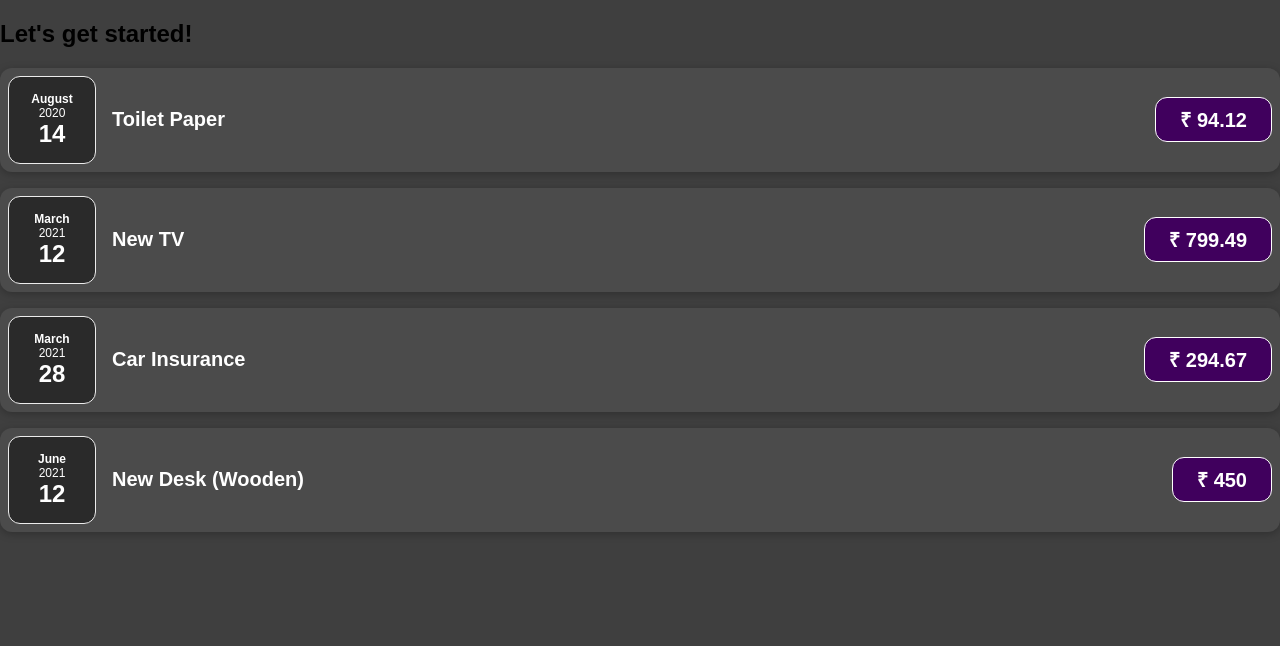
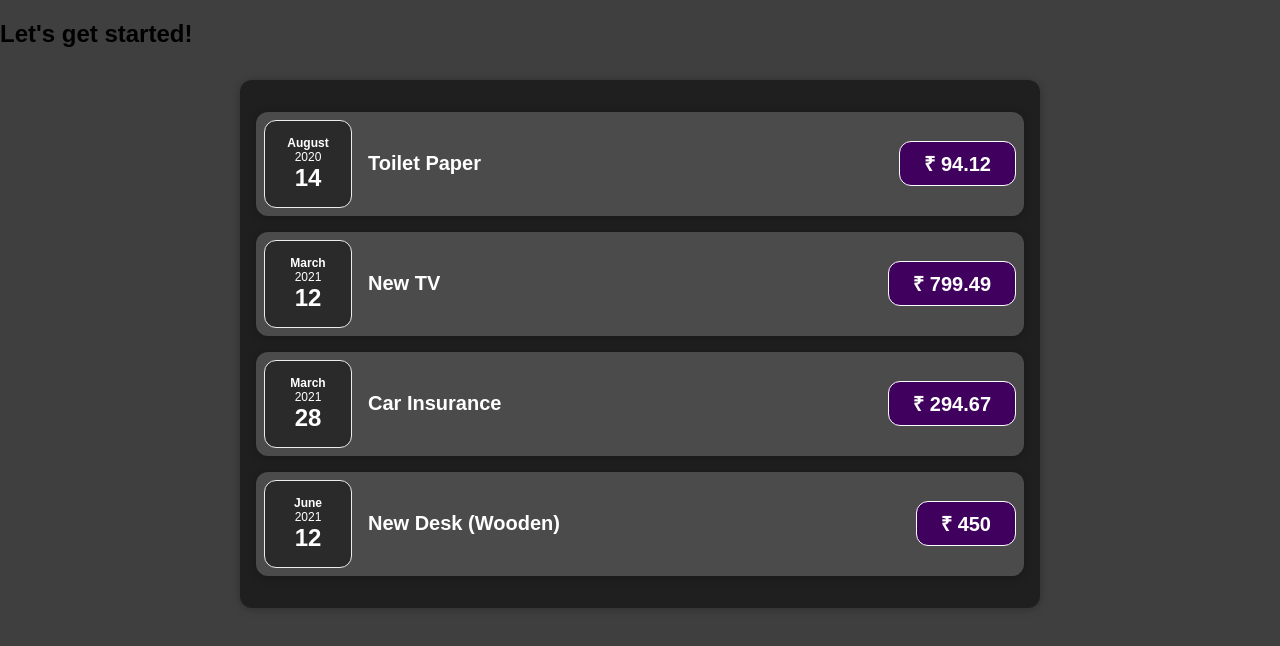
Before and after one commit to LakshayRohilla/expense-tracker-application, a React (Create React App) app: page / in a window 1280 px wide. Shown: the top 646 px of the page. Built offline with nearby package versions, Linux system fonts and the light colour scheme.

Commit message:
Added card component

```diff
--- a/src/App.js
+++ b/src/App.js
@@ -1,4 +1,4 @@
-import ExpenseItem from "./components/ExpenseItem";
+import Expenses from "./components/Expenses";
 
 function App() {
     const expenses = [
@@ -25,39 +25,7 @@ function App() {
     return (
         <div>
             <h2>Let's get started!</h2>
-            {/*<ul>*/}
-            {/*    {expenses.map(expense =>*/}
-            {/*        <li key={expense.id} style={{listStyleType: `none`}}>*/}
-            {/*            <ExpenseItem title={expense.title} amount={expense.amount} date={expense.date}/>*/}
-            {/*        </li>*/}
-            {/*    )}*/}
-            {/*</ul>*/}
-            {expenses.map(expense =>
-                    <div key={expense.id} style={{listStyleType: `none`}}>
-                        <ExpenseItem title={expense.title} amount={expense.amount} date={expense.date}/>
-                    </div>
-            )}
-
-            {/*<ExpenseItem*/}
-            {/*    title={expenses[0].title}*/}
-            {/*    amount={expenses[0].amount}*/}
-            {/*    date={expenses[0].date}*/}
-            {/*></ExpenseItem>*/}
-            {/*<ExpenseItem*/}
-            {/*    title={expenses[1].title}*/}
-            {/*    amount={expenses[1].amount}*/}
-            {/*    date={expenses[1].date}*/}
-            {/*></ExpenseItem>*/}
-            {/*<ExpenseItem*/}
-            {/*    title={expenses[2].title}*/}
-            {/*    amount={expenses[2].amount}*/}
-            {/*    date={expenses[2].date}*/}
-            {/*></ExpenseItem>*/}
-            {/*<ExpenseItem*/}
-            {/*    title={expenses[3].title}*/}
-            {/*    amount={expenses[3].amount}*/}
-            {/*    date={expenses[3].date}*/}
-            {/*></ExpenseItem>*/}
+            <Expenses items={expenses}/>
         </div>
     );
 }
--- /dev/null
+++ b/src/components/Card.css
@@ -0,0 +1,4 @@
+.card {
+  border-radius: 12px;
+  box-shadow: 0 1px 8px rgba(0, 0, 0, 0.25);
+}
--- /dev/null
+++ b/src/components/Card.js
@@ -0,0 +1,6 @@
+import './Card.css';
+
+export default function Card({className, children}) {
+    const classes = 'card ' + className;
+    return <div className={classes}>{children}</div>;
+}
--- a/src/components/ExpenseItem.css
+++ b/src/components/ExpenseItem.css
@@ -1,11 +1,11 @@
 .expense-item {
   display: flex;
-  /*justify-content: space-between;*/
+  justify-content: space-between;
   align-items: center;
-  box-shadow: 0 2px 8px rgba(0, 0, 0, 0.25);
+  /*box-shadow: 0 2px 8px rgba(0, 0, 0, 0.25);*/
   padding: 0.5rem;
   margin: 1rem 0;
-  border-radius: 12px;
+  /*border-radius: 12px;*/
   background-color: #4b4b4b;
 }
 
@@ -16,7 +16,7 @@
   /*align-items: flex-end;*/
   /*flex-flow: column-reverse;*/
   /*justify-content: flex-start;*/
-  /*flex: 1;*/
+  flex: 1;
 }
 
 .expense-item h2 {
--- a/src/components/ExpenseItem.js
+++ b/src/components/ExpenseItem.js
@@ -1,14 +1,15 @@
 import './ExpenseItem.css';
 import ExpenseDate from "./ExpenseDate";
+import Card from "./Card";
 
 export default function ExpenseItem({title, amount, date}) {
     return (
-        <div className='expense-item'>
+        <Card className='expense-item'>
             <ExpenseDate date={date}/>
             <iv className='expense-item__description'>
                 <h2>{title}</h2>
                 <div className='expense-item__price'>₹ {amount}</div>
             </iv>
-        </div>
+        </Card>
     )
 }
--- /dev/null
+++ b/src/components/Expenses.css
@@ -0,0 +1,7 @@
+.expenses {
+  padding: 1rem;
+  background-color: rgb(31, 31, 31);
+  margin: 2rem auto;
+  width: 50rem;
+  max-width: 95%;
+}
--- /dev/null
+++ b/src/components/Expenses.js
@@ -0,0 +1,15 @@
+import ExpenseItem from "./ExpenseItem";
+import Card from "./Card";
+import './Expenses.css';
+
+export default function Expenses({items}){
+    return (
+        <Card className='expenses'>
+            {items.map(item =>
+                <div key={item.id}>
+                    <ExpenseItem title={item.title} amount={item.amount} date={item.date}/>
+                </div>
+            )}
+        </Card>
+    )
+}
```
